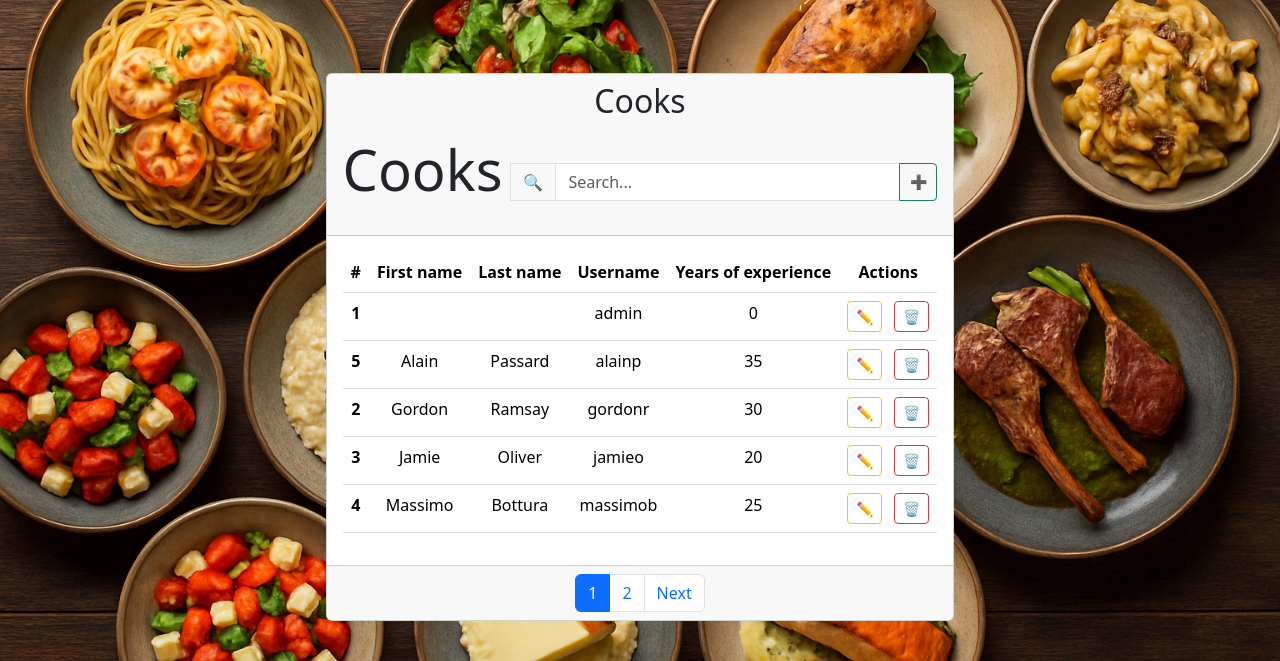
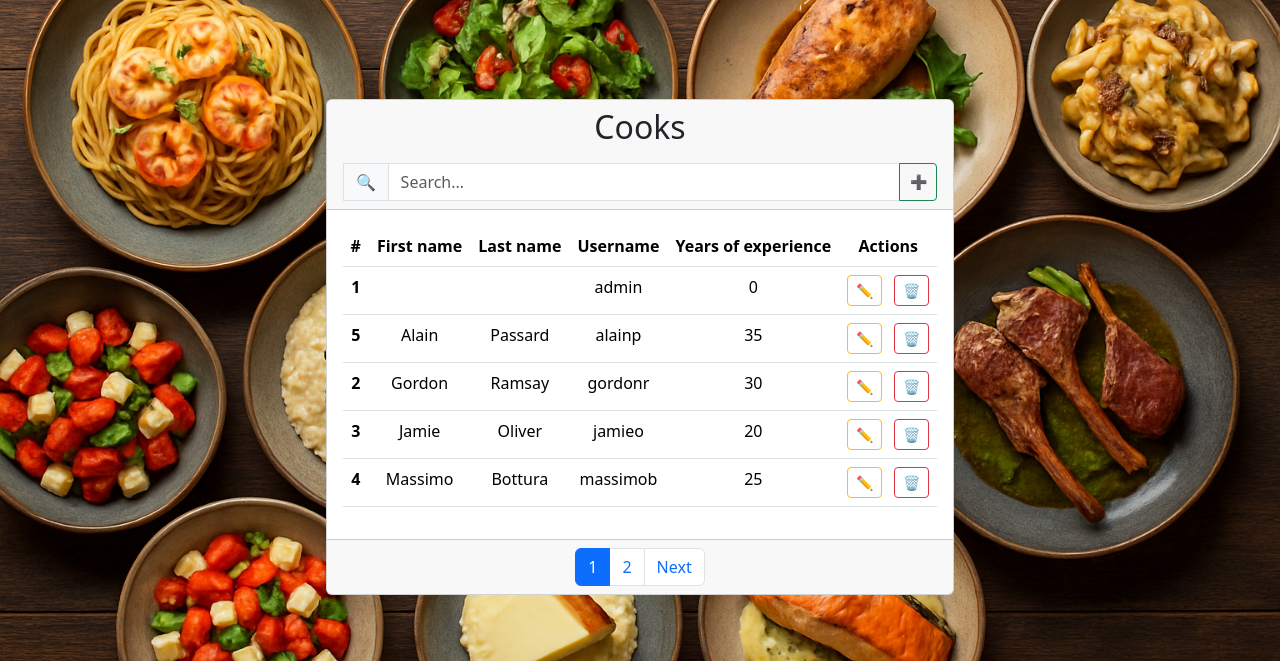
Before and after one commit to dmytrominyaylo/kitchen-service, a Django app: page /cooks/ in a window 1280 px wide. Shown: the part 56-717 px from the top of the page. Run offline with Django 5.2, Linux system fonts and the light colour scheme; a user stored in the database is signed in; data comes from the database, SQL or seed files in the repository.

Commit message:
Remove duplicated "Cooks" heading from search bar section

```diff
--- a/templates/includes/header/search_title_create.html
+++ b/templates/includes/header/search_title_create.html
@@ -1,6 +1,5 @@
 {% load custom_tags %}
 
-<h1 class="display-4 text-center mb-4">{{ title }}</h1>
 <form action="" method="get" class="w-100" novalidate>
   <div class="input-group">
     <span class="input-group-text rounded-0">🔍</span>
```
